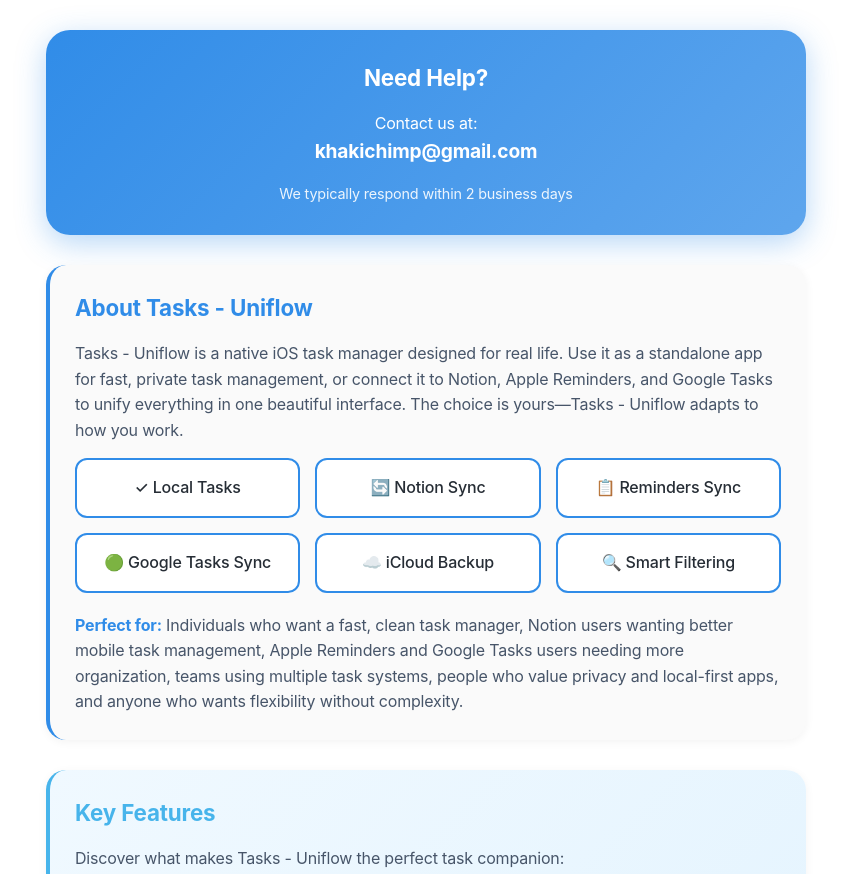
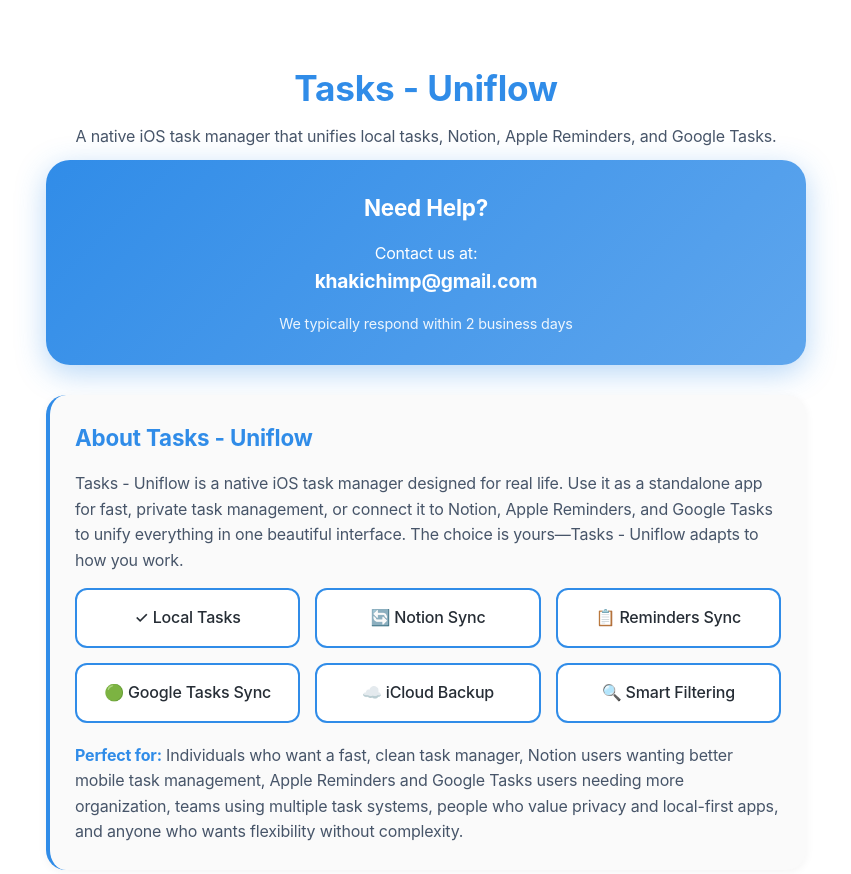
Before and after one commit to jengels34/jengels34.github.io, a plain HTML site: page tasks-uniflow/index.html in a window 1280 px wide. Shown: the top 874 px of the page, without its empty margins (214-1065 px from the left). Drawn offline with Linux system fonts and the light colour scheme.

Commit message:
Enhance header and description in index.html
Added a header and description for the Tasks - Uniflow section.

```diff
--- a/tasks-uniflow/index.html
+++ b/tasks-uniflow/index.html
@@ -70,6 +70,10 @@
 </head>
 <body>
     <div class="container">
+        <div style="text-align:center; padding:30px 20px 10px;">
+            <h1 style="font-size:2.2em; color:hsl(210,80%,55%); margin:0;">Tasks - Uniflow</h1>
+            <p style="color:#475569; margin-top:8px;">A native iOS task manager that unifies local tasks, Notion, Apple Reminders, and Google Tasks.</p>
+        </div>
         <div class="contact-card">
             <h2>Need Help?</h2>
             <p>Contact us at:</p>
```
